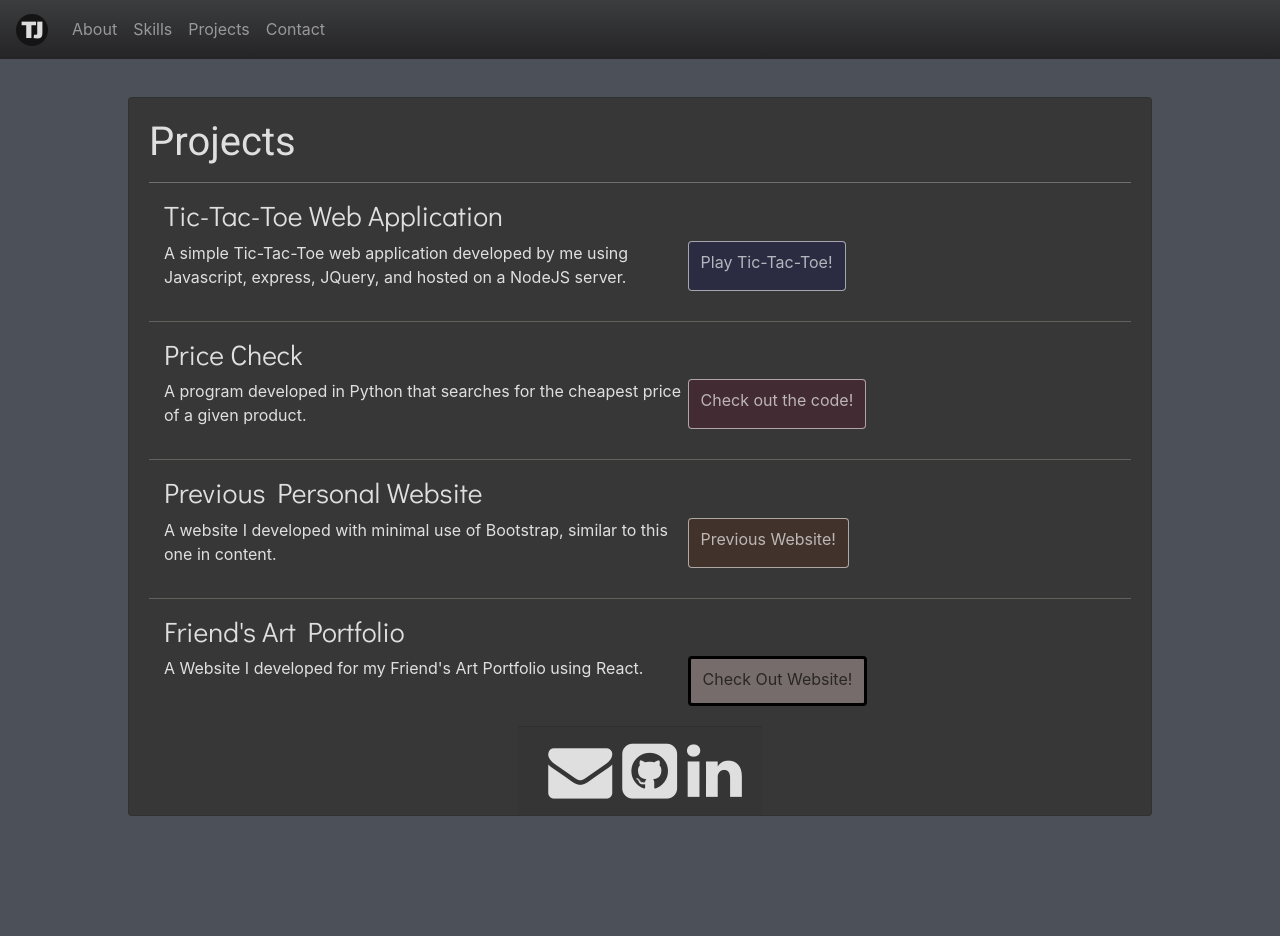
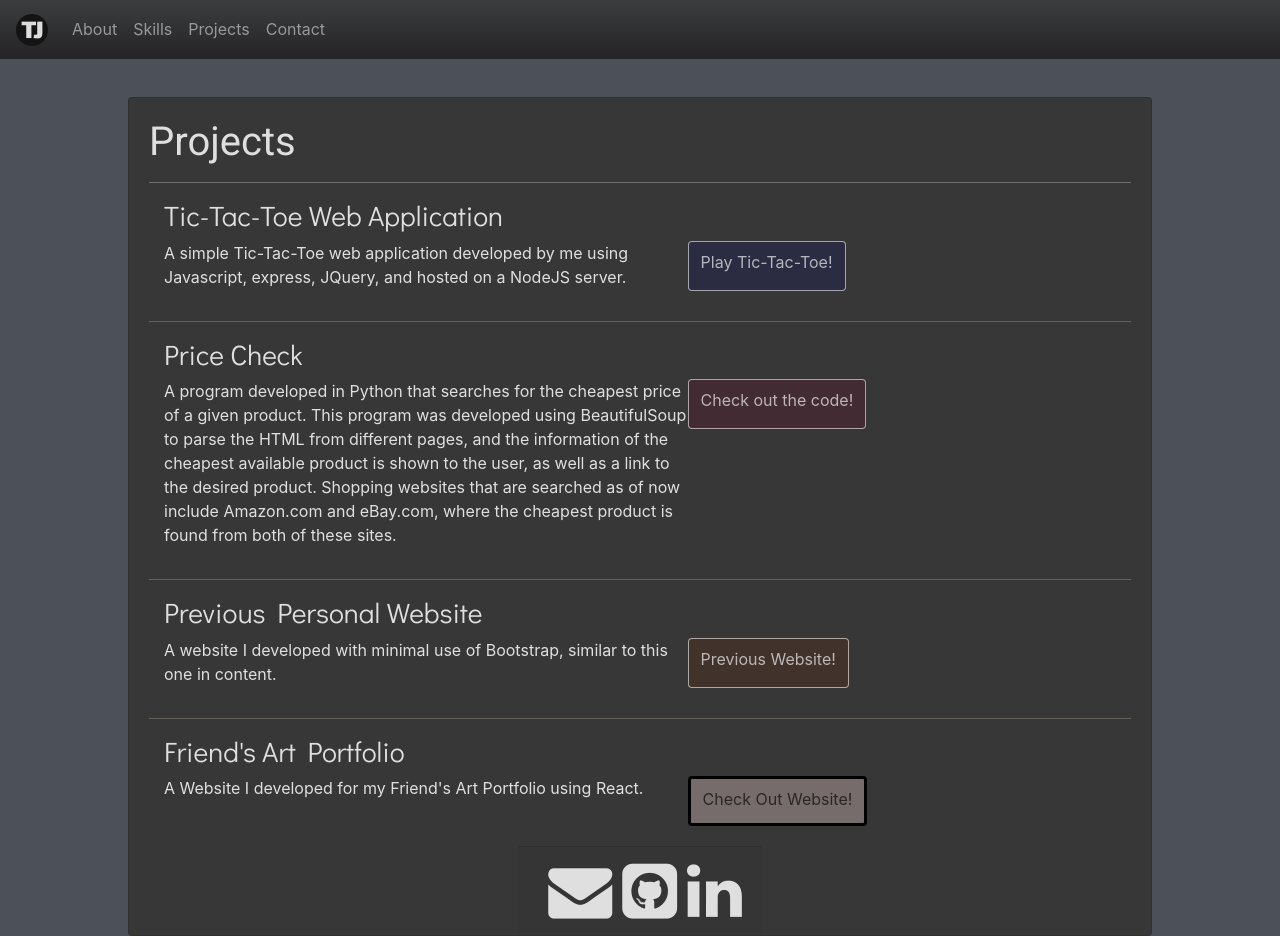
Before and after one commit to ThomasJuric/Personal_Website, a React (Create React App) app: page /projects in a window 1280 px wide. Before the commit the page ends 816 px from the top, so only its background shows below. Built offline with nearby package versions, Linux system fonts and the light colour scheme.

Commit message:
Updated projects

```diff
--- a/src/Website/About.js
+++ b/src/Website/About.js
@@ -24,12 +24,12 @@ const About = (props) => {
             <Card.Text className = "cardText">
               Hey, my name is Thomas and I'm currently a second-year student studying towards a Bachelor of Computing Degree,
               with a major in Computer Science. This is my personal website, where I plan to display my projects, skills,
-              experience, and anything else about me. I developed this website using React as a way to increase my web
+              experience, and anything else about me. I developed this website using React as a way to increase and showcase my web
               development skillset.
             </Card.Text>
             <Card.Text className = "cardText">
               Aside from being a student, I enjoy playing basketball, keeping up with sports, hanging out with friends, and watching Netflix.
-              If you have any questions for me, feel free to shoot me an E-Mail.
+              If you have any questions, feel free to shoot me an E-Mail.
             </Card.Text>
           </Card.Body>
             <Card.Footer className = "mx-auto">
--- a/src/Website/Projects.js
+++ b/src/Website/Projects.js
@@ -42,9 +42,14 @@ const Projects = (props) => {
                   <h3>Price Check</h3>
                   <p className = "projectDesc">
                     A program developed in Python that searches for the
-                    cheapest price of a given product.
+                    cheapest price of a given product. This program was developed
+                    using BeautifulSoup to parse the HTML from different pages,
+                    and the information of the cheapest available product is shown to the user,
+                    as well as a link to the desired product. Shopping websites that are searched
+                    as of now include Amazon.com and eBay.com, where the cheapest product is found
+                    from both of these sites.
                   </p>
-                  <Button className = "buttonForPCheck text-center" href ="https://github.com/ThomasJuric/priceCheck" display = "block">
+                  <Button className = "buttonForPCheck text-center" href ="https://github.com/ThomasJuric/Price_Check_V2" display = "block">
                     <span className = "textInButton">Check out the code!</span>
                   </Button>
                 </Col>
```
